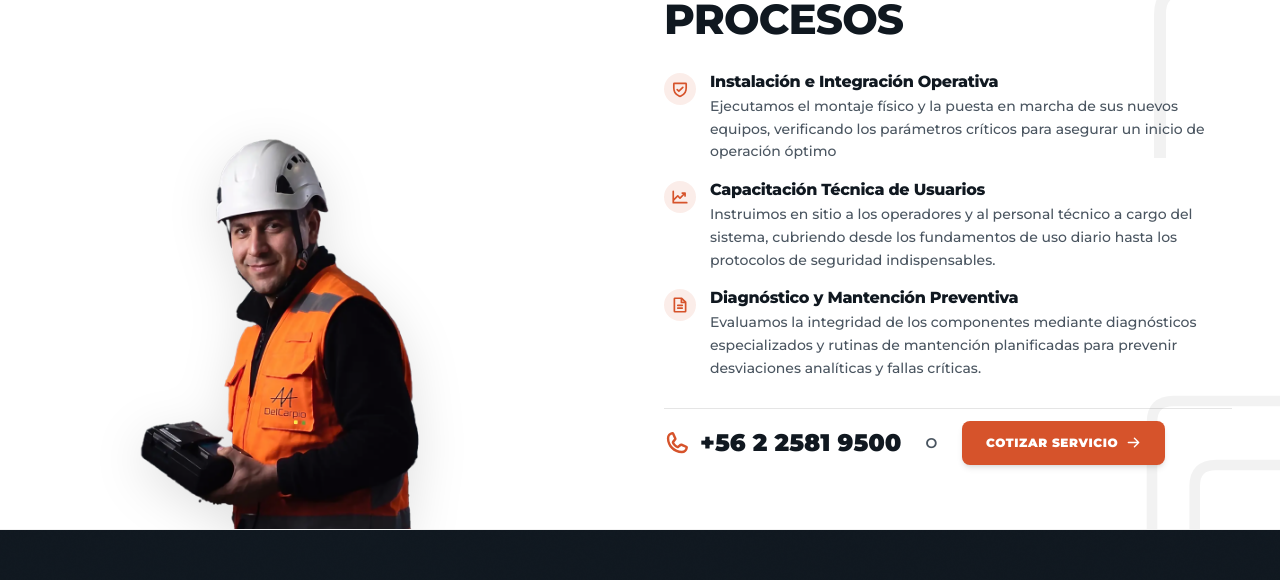
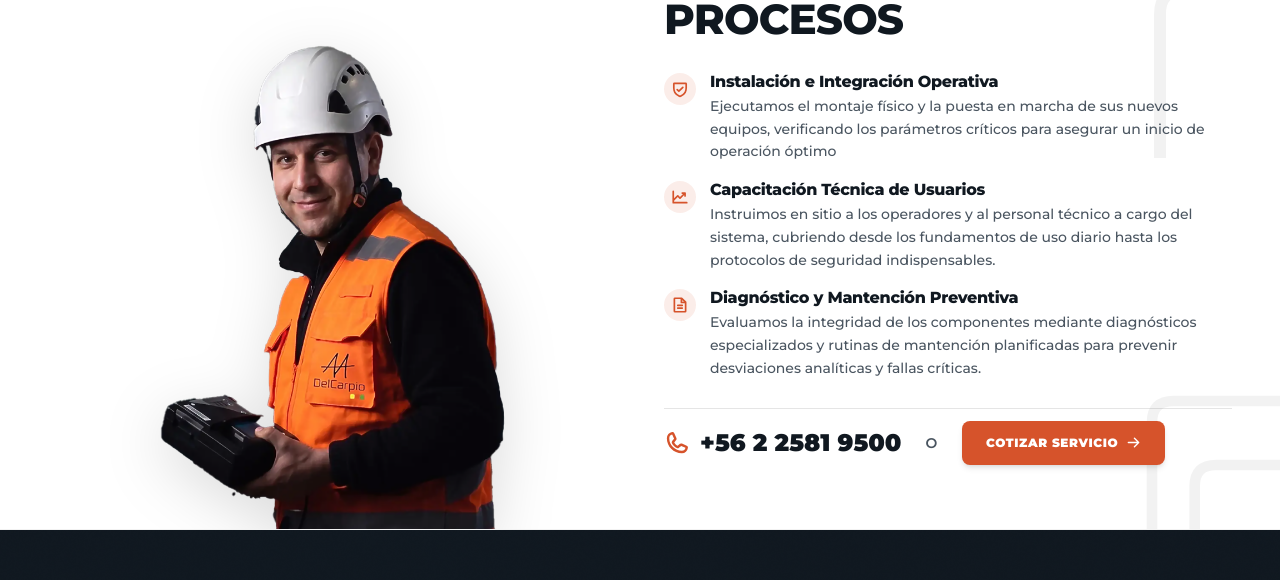
Before and after one commit to delcarpiohub/LandingPage, a Next.js app: page / in a window 1280 px wide. Shown: the part 3022-3602 px from the top of the page. Built offline with nearby package versions, Linux system fonts and the light colour scheme.

Commit message:
feat(compliance): elevar la altura de la foto hasta el nivel de la linea roja coincidiendo con el titulo superior

```diff
--- a/src/components/sections/compliance-band.tsx
+++ b/src/components/sections/compliance-band.tsx
@@ -61,16 +61,16 @@ export function ComplianceBand() {
       <div className="relative z-10 mx-auto max-w-[1340px] px-6 lg:px-12">
         <div className="grid grid-cols-1 lg:grid-cols-2 items-end gap-8 lg:gap-12">
 
-          {/* 1. LEFT SIDE: Specialist Photo Cutout - Perfectly proportioned within the 440px left column area */}
+          {/* 1. LEFT SIDE: Specialist Photo Cutout - Height perfectly aligned with top of title (red line level) */}
           <div className="flex w-full justify-center lg:justify-start items-end">
-            <div className="relative w-full max-w-[440px] h-[360px] sm:h-[420px] lg:h-[460px] flex items-end justify-center -mb-px">
+            <div className="relative w-full max-w-[480px] sm:max-w-[520px] lg:max-w-[540px] h-[440px] sm:h-[500px] lg:h-[550px] xl:h-[570px] flex items-end justify-center -mb-px">
               <Image
                 src="/fotos/especialista-delcarpio-hero-cutout.png"
                 alt="Especialista técnico Del Carpio realizando soporte e inspección en terreno"
                 fill
                 priority
-                sizes="(min-width: 1024px) 440px, 100vw"
-                className="object-contain object-bottom drop-shadow-[0_12px_25px_rgba(0,0,0,0.12)] transition-transform duration-500 ease-out hover:scale-[1.02] origin-bottom"
+                sizes="(min-width: 1024px) 540px, 100vw"
+                className="object-contain object-bottom drop-shadow-[0_15px_30px_rgba(0,0,0,0.14)] transition-transform duration-500 ease-out hover:scale-[1.02] origin-bottom"
               />
             </div>
           </div>
```
